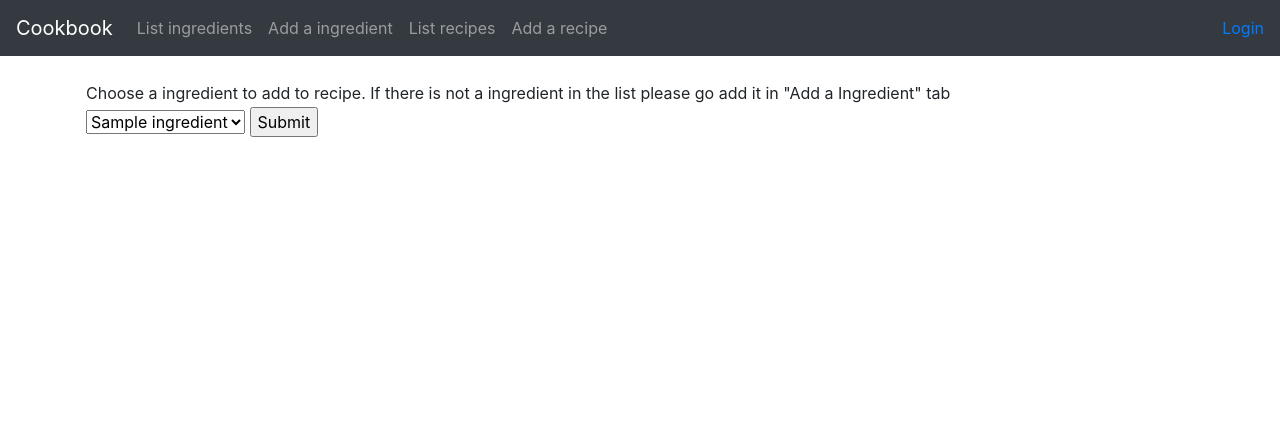
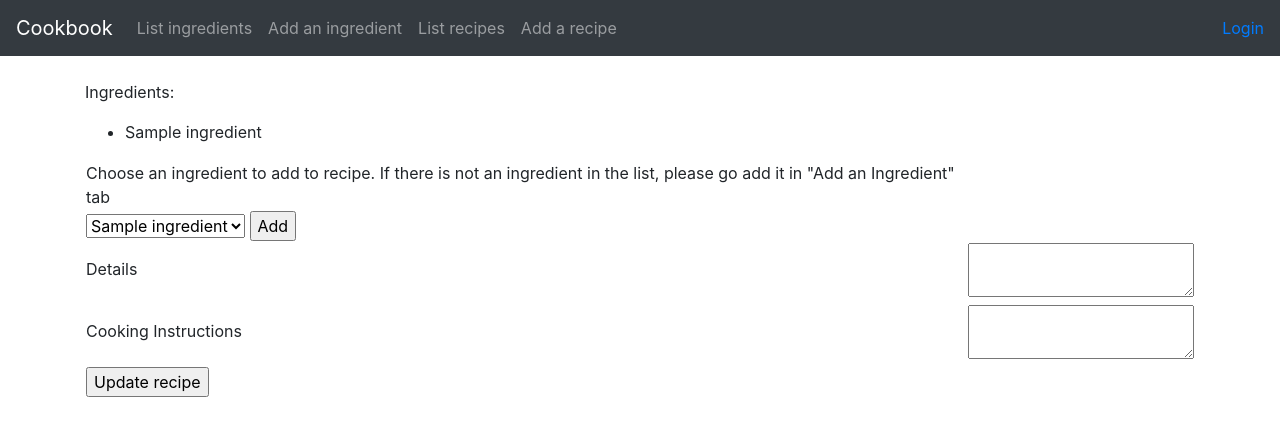
Before and after one commit to lanh97/keittokirja, a Flask app: page /recipes/1/ in a window 1280 px wide. Shown: the top 436 px of the page. Run offline with Flask 2, Linux system fonts and the light colour scheme; tables that the repository leaves empty hold one stand-in row (values such as "Sample post"); some libraries are stand-ins or nearby versions.

Commit message:
yhteenvetokysely, html-sivujen viilaus, crud reseptille ja muita pieniä muutoksia

```diff
--- a/application/__init__.py
+++ b/application/__init__.py
@@ -30,12 +30,13 @@ from application.recipesingredient import models
 from application.recipesingredient import views
 
 from application.auth.models import User
+
 from os import urandom
 
 
 app.config["SECRET_KEY"] = urandom(32)
 
-from flask_login import LoginManager
+from flask_login import LoginManager, current_user
 login_manager = LoginManager()
 login_manager.init_app(app)
 
--- a/application/auth/models.py
+++ b/application/auth/models.py
@@ -9,6 +9,8 @@ class User(Base):
     name = db.Column(db.String(144), nullable=False)
     username = db.Column(db.String(144), nullable=False, unique=True)
     password = db.Column(db.String(144), nullable=False)
+
+    tasks = db.relationship("Recipe", backref='account', lazy=True, cascade="all, delete-orphan")
 
     def __init__(self, name, username, password):
         self.name = name
--- a/application/ingredients/models.py
+++ b/application/ingredients/models.py
@@ -8,7 +8,7 @@ class Ingredient(Base):
     details = db.Column(db.String(144))
     per = db.Column(db.Integer)
 
-    recipeingredient = db.relationship("RecipeIngredient", backref='ingredient', lazy=True)
+    recipeingredient = db.relationship("RecipeIngredient", backref='ingredient', lazy=True, cascade="all, delete-orphan")
 
     def __init__(self, name, details):
         self.name = name
--- a/application/ingredients/views.py
+++ b/application/ingredients/views.py
@@ -33,7 +33,7 @@ def ingredient_lisatiedot():
     return redirect(url_for("ingredients_index"))
 
 
-@app.route("/ingredients/<ingredient_id>/", methods=["POST"])
+@app.route("/ingredients/<ingredient_id>/delete", methods=["POST"])
 @login_required
 def ingredients_delete(ingredient_id):
 
--- a/application/recipes/forms.py
+++ b/application/recipes/forms.py
@@ -8,3 +8,10 @@ class RecipeForm(FlaskForm):
 
     class Meta:
         csrf = False
+
+class RecipeupdateForm(FlaskForm):
+    details = TextAreaField("Details")
+    cookinginstructions = TextAreaField("Cooking Instructions")
+
+    class Meta:
+        csrf = False
--- a/application/recipes/models.py
+++ b/application/recipes/models.py
@@ -10,7 +10,9 @@ class Recipe(Base):
     details = db.Column(db.String(144))
     cookinginstructions = db.Column(db.String(1000))
 
-    recipeingredient = db.relationship("RecipeIngredient", backref='recipe', lazy=True)
+    recipeingredient = db.relationship("RecipeIngredient", backref='recipe', lazy=True, cascade="all, delete-orphan")
+    account_id = db.Column(db.Integer, db.ForeignKey('account.id'),
+                           nullable=False)
 
     def __init__(self, name ,details ,cookinginstructions):
         self.name = name
@@ -30,3 +32,18 @@ class Recipe(Base):
             response.append({"id":row[0], "name":row[1]})
 
         return response
+
+    @staticmethod
+    def recipes_ingredients(para):
+        stmt = text("SELECT ingredient.name FROM ingredient, recipe, recipe_ingredient"
+        " WHERE recipe_id = recipe_ingredient.recipe_id"
+        " AND ingredient.id = recipe_ingredient.ingredient_id"
+        " AND recipe.id = :para"
+        " GROUP BY ingredient.name;").params(para = para)
+        res = db.engine.execute(stmt)
+
+        response = []
+        for row in res:
+            response.append({"name":row[0]})
+
+        return response
--- a/application/recipes/views.py
+++ b/application/recipes/views.py
@@ -1,7 +1,7 @@
 from application import app, db
 from flask import redirect, render_template, request, url_for, session
-from flask_login import login_required
-from application.recipes.forms import RecipeForm
+from flask_login import current_user, login_required, LoginManager
+from application.recipes.forms import RecipeForm, RecipeupdateForm
 from application.recipes.models import Recipe
 from application.ingredients.models import Ingredient
 from application.recipesingredient.models import RecipeIngredient
@@ -28,6 +28,8 @@ def recipes_create():
 
     recip = Recipe(form.name.data, form.details.data,
                    form.cookinginstructions.data)
+
+    recip.account_id = current_user.id
     db.session().add(recip)
     db.session().commit()
 
@@ -37,7 +39,30 @@ def recipes_create():
 @app.route("/recipes/<recipe_id>/", methods=["GET"])
 def recipe_ingredient(recipe_id):
     session["recipeid"] = recipe_id
-    return render_template("recipeingredient/list.html", ingredients=Ingredient.query.all())
+    return render_template("recipeingredient/list.html", ingredients=Ingredient.query.all(), form=RecipeupdateForm(), find_ingre=Recipe.recipes_ingredients(recipe_id))
+
+
+@app.route("/recipes/details", methods=["POST"])
+@login_required
+def recipe_update():
+    form = RecipeupdateForm(request.form)
+    id = session["recipeid"]
+    recip = Recipe.query.get(id)
+
+    none = ""
+
+    if form.details == none:
+        pass
+    else:
+        recip.details = form.details.data
+
+    if form.cookinginstructions == none:
+        pass
+    else:
+        recip.cookinginstructions = form.cookinginstructions.data
+
+    db.session().commit()
+    return redirect(url_for("recipes_index"))
 
 
 @app.route("/recipe/details", methods=["POST"])
@@ -50,3 +75,18 @@ def recipe_details():
     db.session().add(recipingre)
     db.session().commit()
     return redirect(url_for("recipe_ingredient", recipe_id=recip_id))
+
+
+@app.route("/recipe/<recipe_id>/delete", methods=["POST"])
+@login_required
+def recipe_delete(recipe_id):
+
+    recip = Recipe.query.get(recipe_id)
+
+    if recip.account_id != current_user.id:
+        return redirect(url_for("index"))
+
+    db.session().delete(recip)
+    db.session().commit()
+
+    return redirect(url_for("recipes_index"))
--- a/application/templates/index.html
+++ b/application/templates/index.html
@@ -1,9 +1,7 @@
 {% extends "layout.html" %}
 
 {% block body %}
-<p>
-  Hello world!
-</p>
+
 {% if needs_ingredient is defined %}
 <p>
   The following recipes need ingredient:
--- a/application/templates/layout.html
+++ b/application/templates/layout.html
@@ -11,7 +11,7 @@
 <body>
 
   <nav class="navbar navbar-expand-md navbar-dark bg-dark mb-4">
-    <a class="navbar-brand" href="#">Cookbook</a>
+    <a class="navbar-brand" href="{{ url_for('index') }}">Cookbook</a>
     <button class="navbar-toggler" type="button" data-toggle="collapse" data-target="#navbarCollapse"
       aria-controls="navbarCollapse" aria-expanded="false" aria-label="Toggle navigation">
       <span class="navbar-toggler-icon"></span>
@@ -22,7 +22,7 @@
           <a class="nav-link" href="{{ url_for('ingredients_index') }} ">List ingredients</a>
         </li>
         <li class="nav-item">
-          <a class="nav-link" href="{{ url_for('ingredients_form') }} ">Add a ingredient</a>
+          <a class="nav-link" href="{{ url_for('ingredients_form') }} ">Add an ingredient</a>
         </li>
         <li class="nav-item">
           <a class="nav-link" href="{{ url_for('recipes_index') }} ">List recipes</a>
--- a/application/templates/recipeingredient/list.html
+++ b/application/templates/recipeingredient/list.html
@@ -2,8 +2,22 @@
 
 {% block body %}
 <table>
+    {% if find_ingre is defined %}
+    <p>
+        Ingredients:
+    </p>
+    <ul>
+        {% for ingre in find_ingre %}
+        <li>
+            {{ingre.name}}
+        </li>
+        {% endfor %}
+    </ul>
+
+    {% endif %}
     <tr>
-        <td>Choose a ingredient to add to recipe. If there is not a ingredient in the list please go add it in "Add a
+        <td>Choose an ingredient to add to recipe. If there is not an ingredient in the list, please go add it in "Add
+            an
             Ingredient" tab</td>
     </tr>
     <tr>
@@ -11,12 +25,29 @@
             <td>
                 <select name="ingredient">
                     {% for ingredient in ingredients %}
-                    <option value= {{ ingredient.id }} >{{ ingredient.name }}</option>
+                    <option value={{ ingredient.id }}>{{ ingredient.name }}</option>
                     {% endfor %}
                 </select>
-                <input type="submit" value="Submit">
+                <input type="submit" value="Add">
             </td>
+        </form>
     </tr>
+
+    <form method="POST" action="{{ url_for('recipe_update') }}">
+        <tr>
+            <td>{{ form.details.label }}</td>
+            <td>{{ form.details }}</td>
+        </tr>
+        <tr>
+            <td>{{ form.cookinginstructions.label }}</td>
+            <td>{{ form.cookinginstructions }}</td>
+        </tr>
+        <tr>
+            <td>
+                <input type="submit" value="Update recipe" />
+            </td>
+        </tr>
     </form>
+
 </table>
 {% endblock %}
--- a/application/templates/recipes/list.html
+++ b/application/templates/recipes/list.html
@@ -10,6 +10,11 @@
         <td>
             <a href="{{ url_for('recipe_ingredient', recipe_id=recipe.id) }}">{{ recipe.name }}</a>
         </td>
+        <td>
+            <form method="POST" action="{{ url_for('recipe_delete', recipe_id=recipe.id) }}">
+                <input type="submit" value="Delete" />
+            </form>
+        </td>
     </tr>
     {% endfor %}
 </table>
```
Also changed, not shown: 1 other file.
